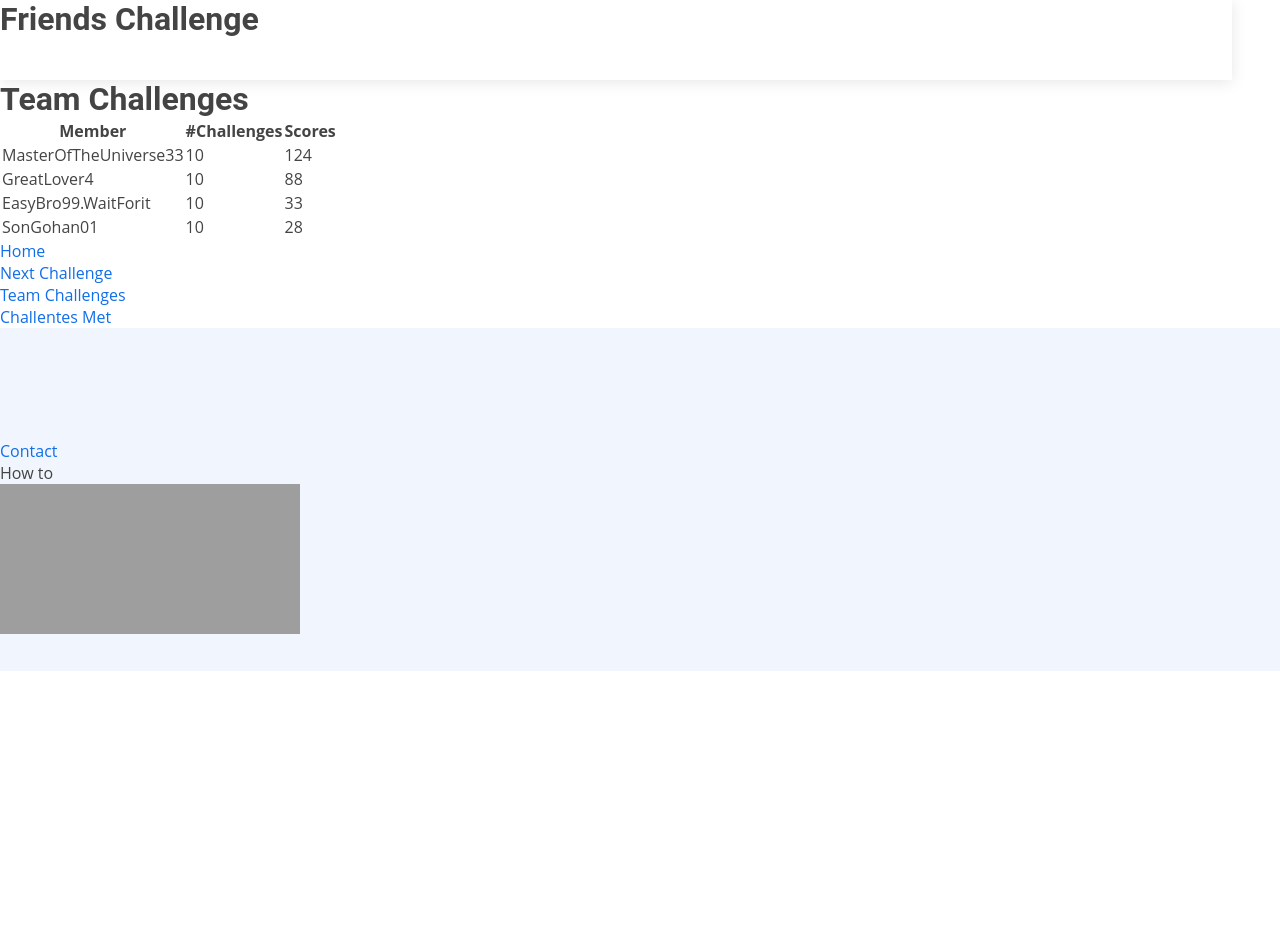
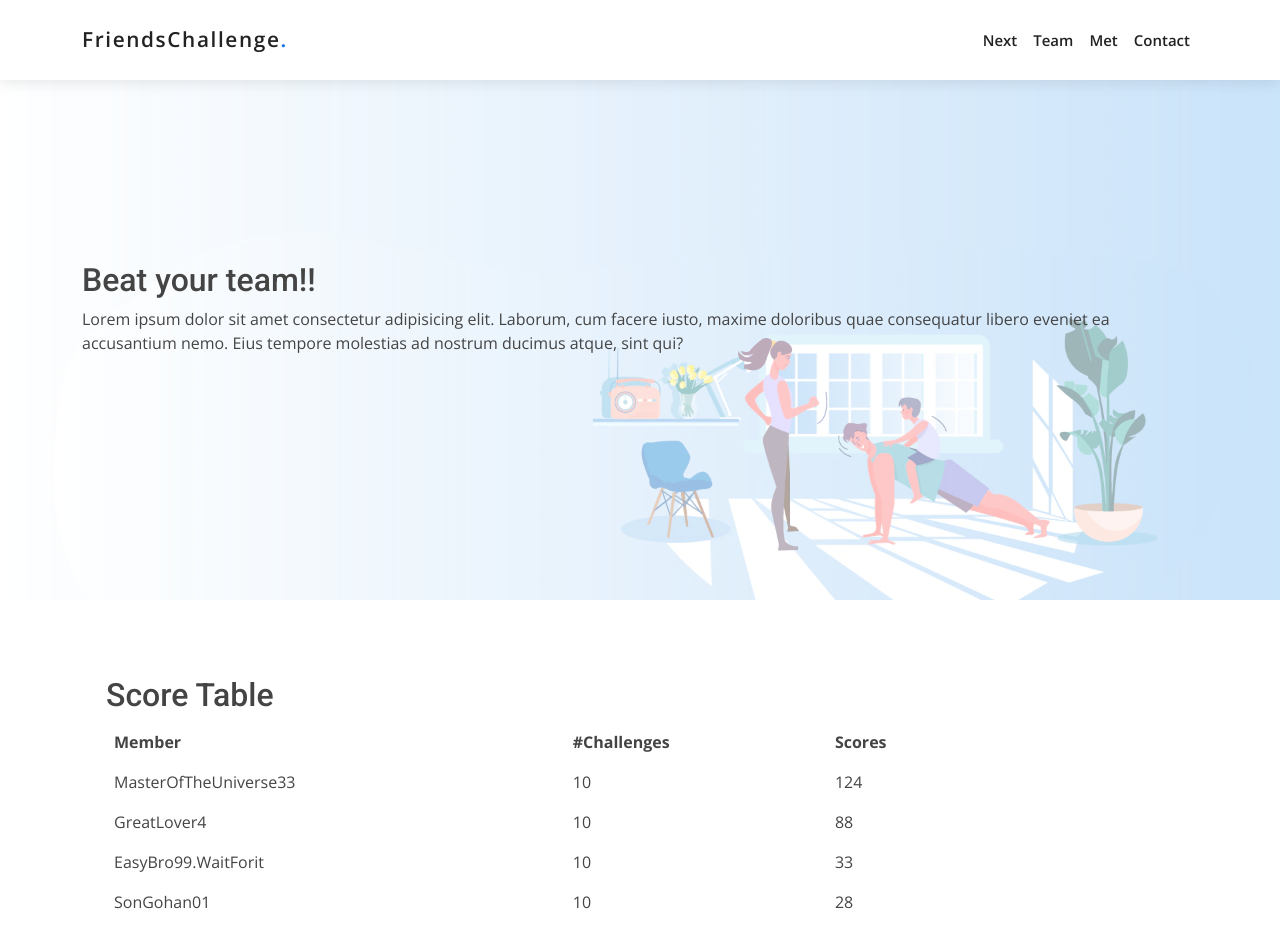
Before and after one commit to pargon/friendschallenge-parra, a plain HTML site: page pages/teamchallenges.html in a window 1280 px wide. Shown: the top 952 px of the page. Before the commit the page ends 800 px from the top, so only its background shows below. Drawn offline with nearby package versions, Linux system fonts and the light colour scheme; grey boxes are pictures that could not be loaded.

Commit message:
update teamchallenge

```diff
--- a/pages/teamchallenges.html
+++ b/pages/teamchallenges.html
@@ -5,28 +5,122 @@
     <meta charset="UTF-8">
     <meta http-equiv="X-UA-Compatible" content="IE=edge">
     <meta name="viewport" content="width=device-width, initial-scale=1.0">
+    <link
+        href="https://fonts.googleapis.com/css?family=Open+Sans:300,300i,400,400i,600,600i,700,700i|Roboto:300,300i,400,400i,500,500i,600,600i,700,700i|Poppins:300,300i,400,400i,500,500i,600,600i,700,700i"
+        rel="stylesheet">
+    <link href="https://cdn.jsdelivr.net/npm/bootstrap@5.1.3/dist/css/bootstrap.min.css" rel="stylesheet">
+    <script src="https://cdn.jsdelivr.net/npm/bootstrap@5.1.3/dist/js/bootstrap.bundle.min.js"></script>
     <link rel="stylesheet" href="../assets/css/style.css">
     <title>Friends Challenge - Team</title>
 </head>
 
 <body>
     <div id="gridTeamChallenges">
-        <header>
-            <h1>Friends Challenge</h1>
+
+        <!------------- Header ------------->
+        <header class="d-flex align-items-center fixed-top">
+            <div class="container d-flex align-items-center justify-content-between">
+                <h1 class="logo"><a href="../index.html">FriendsChallenge<span>.</span></a></h1>
+
+                <nav class="navbar navbar-expand-sm bg-light navbar-light">
+                    <div class="container-fluid">
+                        <button class="navbar-toggler" type="button" data-bs-toggle="collapse"
+                            data-bs-target="#collapsibleNavbar">
+                            <span class="navbar-toggler-icon"></span>
+                        </button>
+                    </div>
+                    <div class="collapse navbar-collapse" id="collapsibleNavbar">
+                        <ul class="navbar-nav">
+                            <li class="nav-item"><a class="nav-link" href="./nextchallenge.html">Next</a>
+                            </li>
+                            <li class="nav-item"><a class="nav-link" href="./teamchallenges.html">Team</a>
+                            </li>
+                            <li class="nav-item"><a class="nav-link" href="./challengesmet.html">Met</a>
+                            </li>
+                            <li class="nav-item"><a class="nav-link" href="./contact.html">Contact</a></li>
+                        </ul>
+                    </div>
+                </nav>
+            </div>
         </header>
-        <nav class="nav__user">
-            <div class="imgUser"></div>
-        </nav>
-        <nav class="nav__bar">
-            <div class="nav__bar__item"> <a class="nav__bar__link" href="../index.html">Home</a></div>
-            <div class="nav__bar__item"> <a class="nav__bar__link" href="./nextchallenge.html">Next
-                    Challenge</a></div>
-            <div class="nav__bar__item"> <a class="nav__bar__link" href="./teamchallenges.html">Team Challenges</a>
+
+        <main>
+            <!------------- Welcome ------------->
+            <section class="welcome d-flex align-items-center">
+                <div class="container">
+                    <div class="section-title">
+                        <h2>Beat your team!!</h2>
+                        <p>Lorem ipsum dolor sit amet consectetur adipisicing elit. Laborum, cum facere iusto, maxime
+                            doloribus quae consequatur libero eveniet ea accusantium nemo. Eius tempore molestias ad
+                            nostrum ducimus atque, sint qui?</p>
+                    </div>
+                </div>
+            </section>
+
+            <!------------- Team Data ------------->
+            <section class="contact">
+                <div class="container">
+                    <div class="row">
+                        <div class="col-md-8 col-lg-10 d-flex align-items-stretch mb-3 mb-lg-0">
+                            <div class="container mt-3">
+                                <h2>Score Table</h2>
+                                <table class="table table-borderless">
+                                    <thead>
+                                        <tr>
+                                            <th>Member</th>
+                                            <th>#Challenges</th>
+                                            <th>Scores</th>
+                                        </tr>
+                                    </thead>
+                                    <tbody>
+                                        <td>MasterOfTheUniverse33</td>
+                                        <td>10</td>
+                                        <td>124</td>
+                                        </tr>
+                                        <tr>
+                                            <td>GreatLover4</td>
+                                            <td>10</td>
+                                            <td>88</td>
+                                        </tr>
+                                        <tr>
+                                            <td>EasyBro99.WaitForit</td>
+                                            <td>10</td>
+                                            <td>33</td>
+                                        </tr>
+                                        <tr>
+                                            <td>SonGohan01</td>
+                                            <td>10</td>
+                                            <td>28</td>
+                                        </tr>
+                                    </tbody>
+                                </table>
+                            </div>
+
+                        </div>
+                    </div>
+                </div>
+            </section>
+        </main>
+
+        <!------------- Footer ------------->
+        <footer>
+            <div class="container">
+                <div class="row justify-content-center">
+                    <div class="col-lg-2 col-md-6">
+                        <h2>How To</h2>
+                        <p>Lorem ipsum dolor sit amet consectetur adipisicing elit.</p>
+                    </div>
+                    <div class="col-lg-5 col-md-6">
+                        <iframe class="howTo__iframe" src="https://www.youtube.com/embed/uhPOXhUTg__E"
+                            title="YouTube video player" frameborder="0"
+                            allow="accelerometer; autoplay; clipboard-write; encrypted-media; gyroscope; picture-in-picture"
+                            allowfullscreen>
+                        </iframe>
+                    </div>
+                </div>
             </div>
-            <div class="nav__bar__item"> <a class="nav__bar__link" href="./challengesmet.html">Challentes Met</a>
-            </div>
-        </nav>
-        <main>
+        </footer>
+        <!-- <main>
             <div class="secMain">
                 <h1 class="secMain__h1">Team Challenges</h1>
                 <div class="secMain__item">
@@ -59,20 +153,7 @@
                     </table>
                 </div>
             </div>
-        </main>
-        <footer>
-            <div class="secFooter__item">
-                <a class="section__link" href="./contact.html">Contact</a>
-            </div>
-            <div class="secFooter__item">
-                <p class="howTo__title">How to</p>
-                <iframe class="howTo__iframe" src="https://www.youtube.com/embed/uhPOXhUTg__E"
-                    title="YouTube video player" frameborder="0"
-                    allow="accelerometer; autoplay; clipboard-write; encrypted-media; gyroscope; picture-in-picture"
-                    allowfullscreen>
-                </iframe>
-            </div>
-        </footer>
+        </main> -->
     </div>
 </body>
 
```
